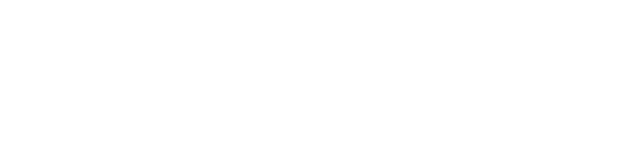
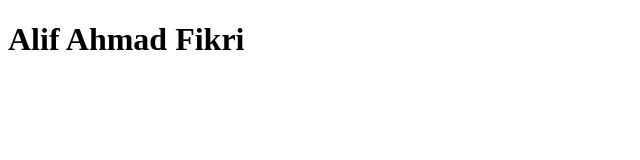
Before and after one commit to Alifahmadf/gigih-test-repo, a plain HTML site: page index.html in a window 1280 px wide. Shown: the whole page, without its empty margins (0-640 px from the left). Drawn offline with Linux system fonts and the light colour scheme.

Commit message:
add h1 with authors name

```diff
--- a/index.html
+++ b/index.html
@@ -6,5 +6,7 @@
     <meta name="viewport" content="width=device-width, initial-scale=1.0" />
     <title>Tes github</title>
   </head>
-  <body></body>
+  <body>
+    <h1>Alif Ahmad Fikri</h1>
+  </body>
 </html>
```
